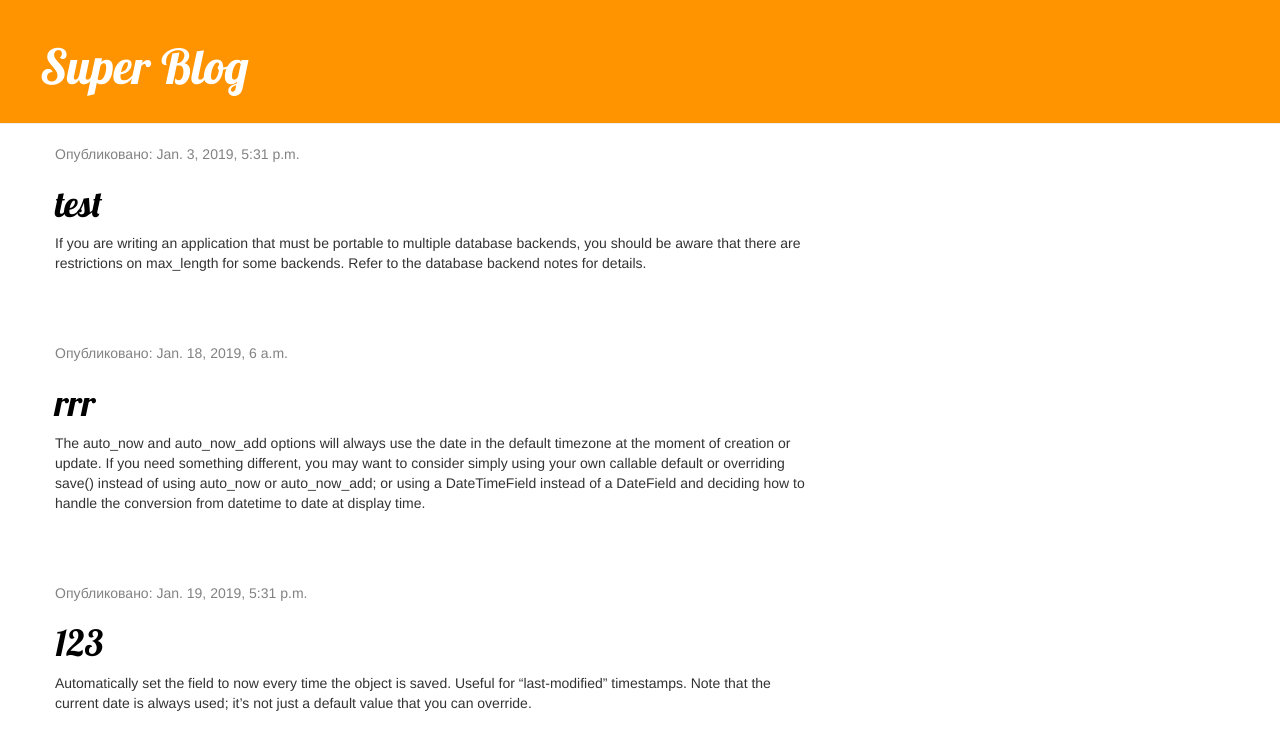
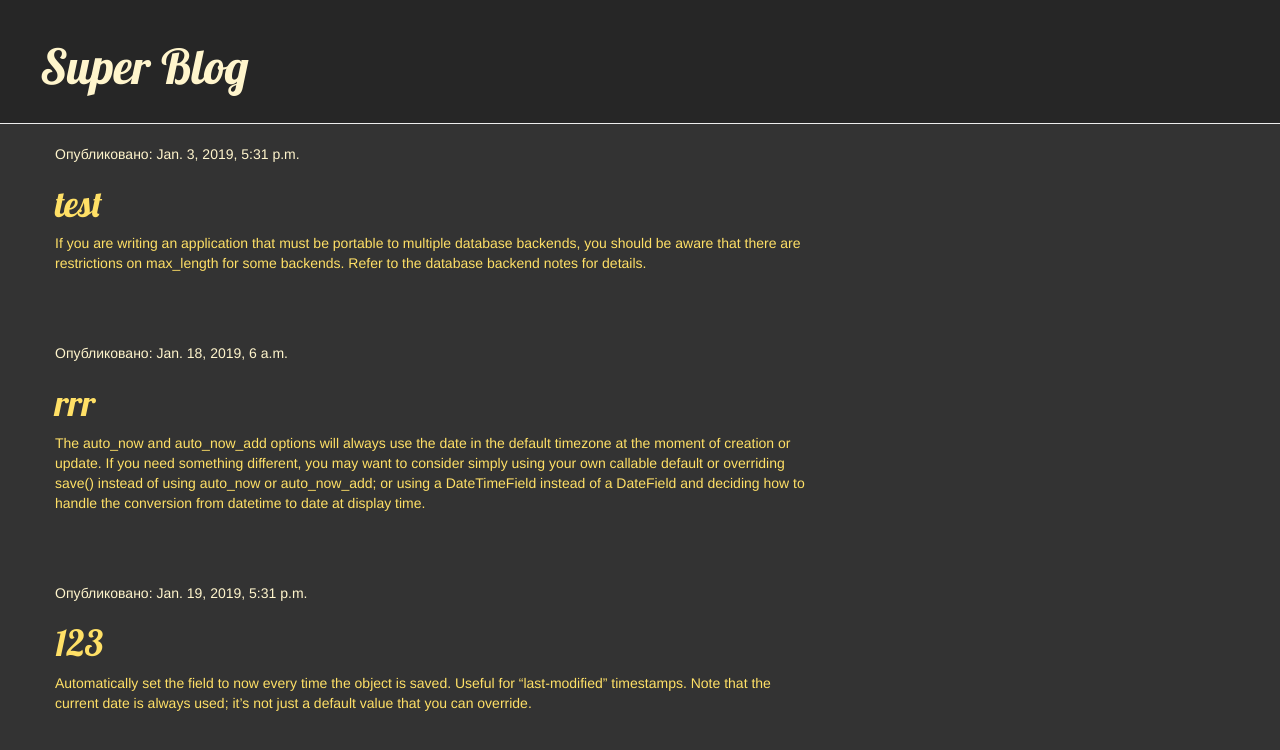
Before and after one commit to samul95/my-first-blog, a Django app: page / in a window 1280 px wide. Shown: the top 750 px of the page. Run offline with Django 3.2, Linux system fonts and the light colour scheme; data comes from the database, SQL or seed files in the repository; some libraries are stand-ins or nearby versions.

Commit message:
make urls and views for detail blog page

```diff
--- a/blog/static/blog.css
+++ /dev/null
@@ -1,46 +0,0 @@
-.page-header {
-    background-color: #ff9400;
-    margin-top: 0;
-    padding: 20px 20px 20px 40px;
-}
-
-.page-header h1, .page-header h1 a, .page-header h1 a:visited, .page-header h1 a:active {
-    color: #ffffff;
-    font-size: 36pt;
-    text-decoration: none;
-}
-
-.content {
-    margin-left: 40px;
-}
-
-h1, h2, h3, h4 {
-    font-family: 'Lobster', cursive;
-}
-
-.date {
-    color: #828282;
-}
-
-.save {
-    float: right;
-}
-
-.post-form textarea, .post-form input {
-    width: 100%;
-}
-
-.top-menu, .top-menu:hover, .top-menu:visited {
-    color: #ffffff;
-    float: right;
-    font-size: 26pt;
-    margin-right: 20px;
-}
-
-.post {
-    margin-bottom: 70px;
-}
-
-.post h1 a, .post h1 a:visited {
-    color: #000000;
-}
--- a/blog/static/css/blog.css
+++ b/blog/static/css/blog.css
@@ -1,3 +1,50 @@
-h1 a {
-    color: #FCA205;
+.page-header {
+    background-color: #262626;
+    margin-top: 0;
+    padding: 20px 20px 20px 40px;
 }
+
+.page-header h1, .page-header h1 a, .page-header h1 a:visited, .page-header h1 a:active {
+    color: #fff5cc;
+    font-size: 36pt;
+    text-decoration: none;
+}
+
+.content {
+    margin-left: 40px;
+}
+
+h1, h2, h3, h4 {
+    font-family: 'Lobster', cursive;
+}
+
+.post_text {
+    color: #ffe066
+}
+
+.date {
+    color: #fff5cc;
+}
+
+.save {
+    float: right;
+}
+
+.post-form textarea, .post-form input {
+    width: 100%;
+}
+
+.top-menu, .top-menu:hover, .top-menu:visited {
+    color: #ffffff;
+    float: right;
+    font-size: 26pt;
+    margin-right: 20px;
+}
+
+.post {
+    margin-bottom: 70px;
+}
+
+.post h1 a, .post h1 a:visited {
+   color: #ffe066;
+}
--- a/blog/urls.py
+++ b/blog/urls.py
@@ -3,4 +3,5 @@ from . import views
 
 urlpatterns = [
     url(r'^$', views.post_list, name='post_list'),
+    url(r'^post/(?P<pk>\d+)/$', views.post_detail, name='post_detail')
 ]
--- a/blog/views.py
+++ b/blog/views.py
@@ -1,7 +1,11 @@
-from django.shortcuts import render
+from django.shortcuts import render, get_object_or_404
 from .models import Post #Точка перед models означает текущую директорию или текущее приложение
 from django.utils import timezone
 
 def post_list(request):
     posts = Post.objects.filter(published_date__lte=timezone.now()).order_by('published_date')
     return render(request, 'blog/post_list.html', {'posts': posts})
+
+def post_detail(request, pk):
+    post = get_object_or_404(Post, pk=pk)
+    return render(request, 'blog/post_detail.html', {'post': post})
--- /dev/null
+++ b/templates/blog/base.html
@@ -0,0 +1,25 @@
+<!DOCTYPE html>
+{% load static %}
+<html>
+    <head>
+        <title>Django blog</title>
+        <link rel="stylesheet" href="//maxcdn.bootstrapcdn.com/bootstrap/3.2.0/css/bootstrap.min.css">
+        <link rel="stylesheet" href="//maxcdn.bootstrapcdn.com/bootstrap/3.2.0/css/bootstrap-theme.min.css">
+        <link href="https://fonts.googleapis.com/css?family=Lobster&subset=latin,cyrillic" rel="stylesheet" type="text/css">
+        <link rel="stylesheet" href="{% static 'css/blog.css' %}">
+        <style>body{background-color: #333333}</style>
+    </head>
+    <body>
+        <div class="page-header">
+            <h1><a href="/">Super Blog</a></h1>
+        </div>
+            <div class="content container">
+                <div class="row">
+                    <div class="col-md-8">
+                        {% block content %}
+                        {% endblock %}
+                    </div>
+                </div>
+            </div>
+    </body>
+</html>
--- a/templates/blog/post_list.html
+++ b/templates/blog/post_list.html
@@ -1,32 +1,12 @@
-<!DOCTYPE html>
-{% load static %}
-<html>
-    <head>
-        <title>Django blog</title>
-        <link rel="stylesheet" href="//maxcdn.bootstrapcdn.com/bootstrap/3.2.0/css/bootstrap.min.css">
-        <link rel="stylesheet" href="//maxcdn.bootstrapcdn.com/bootstrap/3.2.0/css/bootstrap-theme.min.css">
-        <link href="https://fonts.googleapis.com/css?family=Lobster&subset=latin,cyrillic" rel="stylesheet" type="text/css">
-        <link rel="stylesheet" href="{% static 'blog.css' %}">
-
-    </head>
-    <body>
-        <div class="page-header">
-            <h1><a href="/">Super Blog</a></h1>
-        </div>
-        <div class="content container">
-            <div class="row">
-                <div class="col-md-8">
+{% extends 'blog/base.html' %}
+{% block content %}
      {% for post in posts %}
         <div class="post">
             <div class="date">
                 <p>Опубликовано: {{ post.published_date }}</p>
             </div>
-                            <h1><a href="">{{ post.title }}</a></h1>
-                            <p>{{ post.text|linebreaksbr }}</p>
+            <h1><a href="{% url 'post_detail' pk=post.pk %}">{{ post.title }}</a></h1>
+            <p class="post_text">{{ post.text|linebreaksbr }}</p>
         </div>
     {% endfor %}
-                </div>
-            </div>
-        </div>
-    </body>
-</html>
+{% endblock %}
```
Also changed, not shown: templates/blog/post_detail.html (added, +13 -0 lines), blog/forms.py (added). Lines whose indentation alone changed are shown as unchanged.
